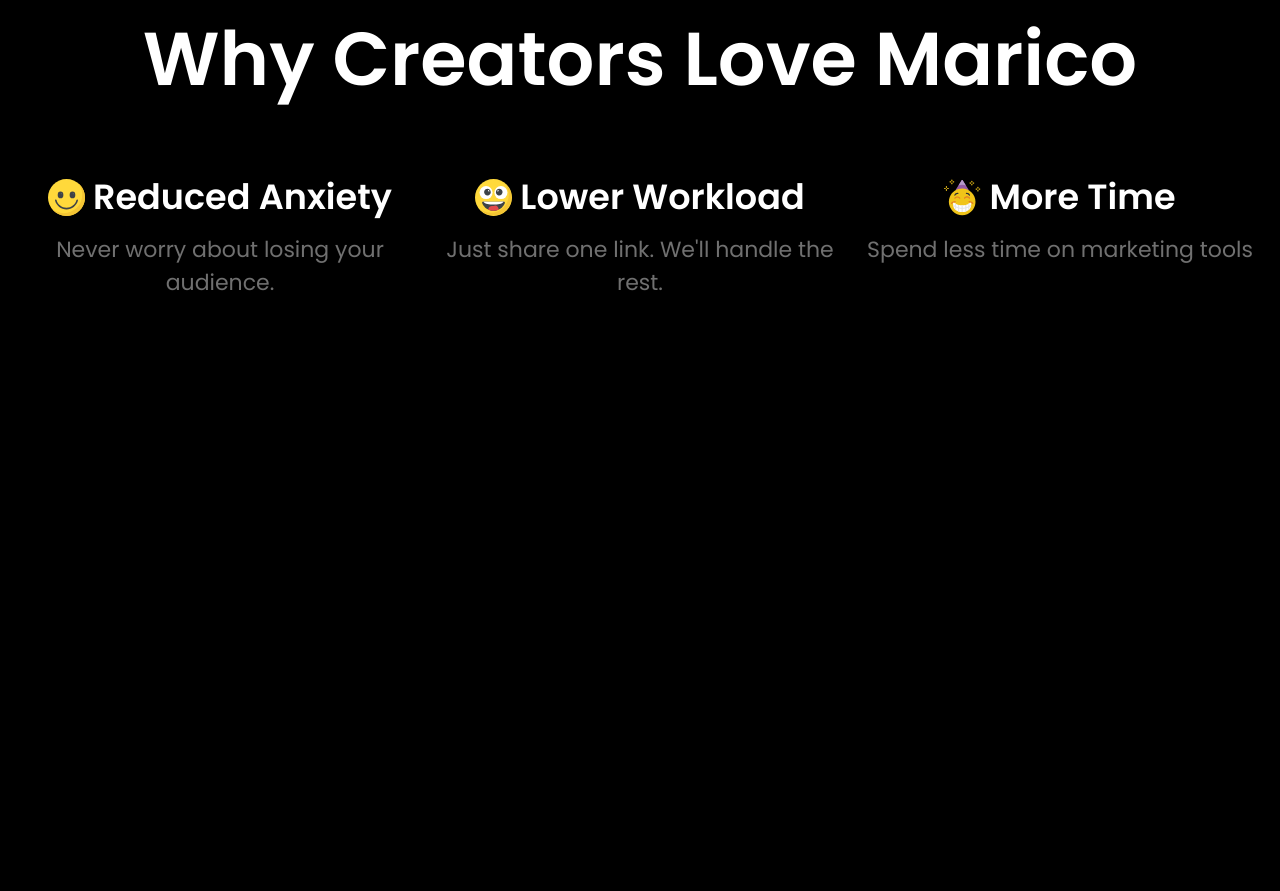
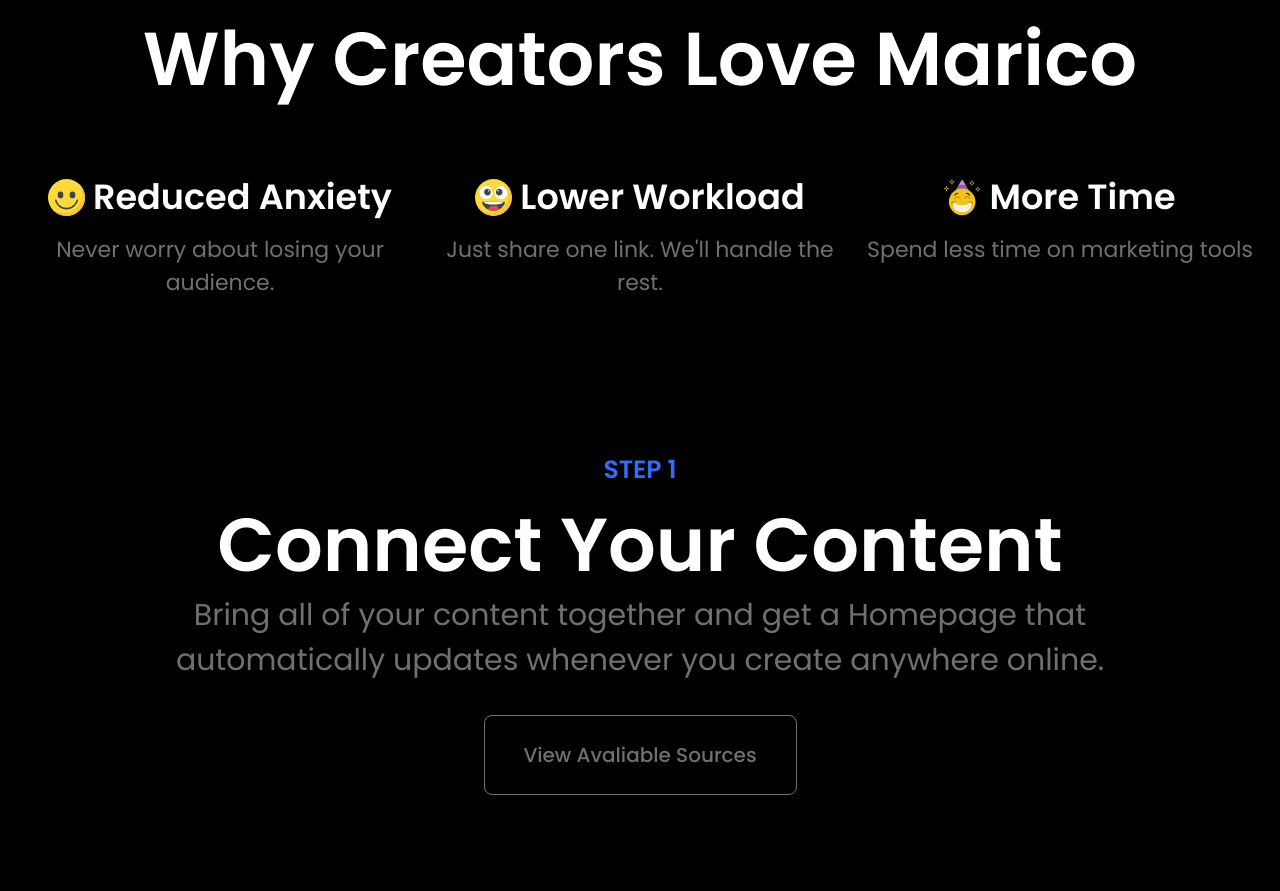
Before and after one commit to mryaxyobek/marico, a website: page src/index.html in a window 1280 px wide. Shown: the part 1262-2153 px from the top of the page. Before the commit the page ends 1657 px from the top, so only its background shows below. Drawn offline with Linux system fonts and the light colour scheme.

Commit message:
add connect content section

```diff
--- a/input.css
+++ b/input.css
@@ -23,11 +23,15 @@
 /* components */
 @layer components {
   .main-btn {
-    @apply bg-brand-blue-500 py-6 px-5 rounded-lg;
+    @apply bg-brand-blue-500 py-6 px-5 rounded-lg capitalize;
   }
 
   .secondary-btn {
-    @apply text-center text-brand-gray-600 py-6 px-9 border border-brand-gray-600 rounded-lg;
+    @apply text-center text-brand-gray-600 py-6 px-9 border border-brand-gray-600 rounded-lg capitalize;
+  }
+
+  .step {
+    @apply text-brand-blue-500 text-[25px] leading-[38px] font-semibold uppercase;
   }
 }
 
--- a/src/index.html
+++ b/src/index.html
@@ -88,14 +88,12 @@
 
         <!-- btns -->
         <div class="flex gap-6 mb-5">
-          <a
-            href="#"
-            class="main-btn w-[313px] rounded-xl text-center capitalize"
+          <a href="#" class="main-btn w-313 rounded-xl text-center capitalize"
             >Get Started Now</a
           >
           <a
             href="#"
-            class="secondary-btn w-[313px] rounded-xl text-center capitalize"
+            class="secondary-btn w-313 rounded-xl text-center capitalize"
             >View A Demo</a
           >
         </div>
@@ -177,6 +175,25 @@
           </ul>
         </div>
       </section>
+
+      <!-- connect content section -->
+      <section class="pt-14 pb-24">
+        <div class="container max-w-[969px]">
+          <div class="text-center">
+            <p class="step">STEP 1</p>
+            <h2 class="-mb-2">Connect Your Content</h2>
+            <p
+              class="text-brand-gray-600 text-[30px] leading-[45px] font-normal mb-8"
+            >
+              Bring all of your content together and get a Homepage that
+              automatically updates whenever you create anywhere online.
+            </p>
+            <a href="#" class="secondary-btn inline-block w-313 text-center"
+              >View Avaliable Sources</a
+            >
+          </div>
+        </div>
+      </section>
     </main>
     <!-- js -->
     <script src="./js/main.js"></script>
--- a/tailwind.config.js
+++ b/tailwind.config.js
@@ -21,6 +21,10 @@
           green: "#0FC65C",
         },
       },
+
+      width: {
+        313: "313px",
+      },
     },
   },
   plugins: [],
```
Also changed, not shown: src/css/output.css.
